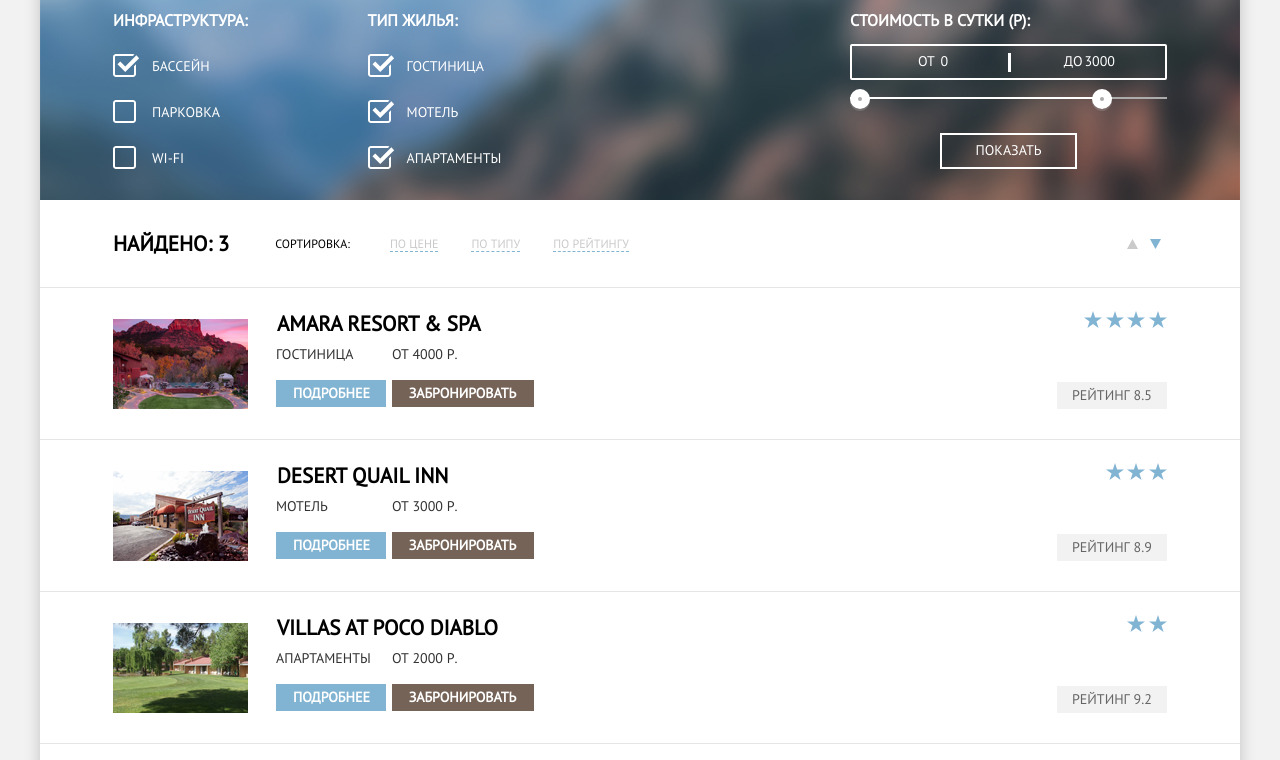
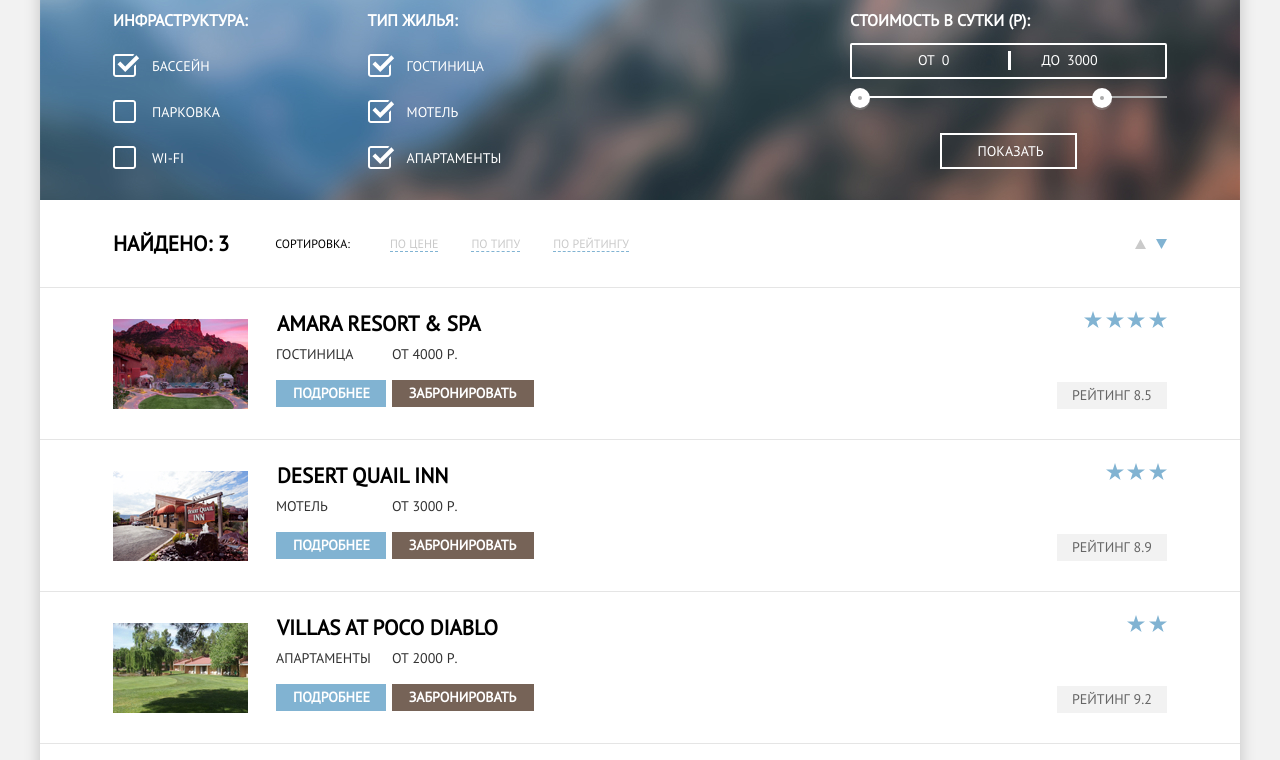
Before and after one commit to willykostet/1359281-sedona-28, a plain HTML site: page hotels.html in a window 1280 px wide. Shown: the part 73-833 px from the top of the page. Drawn offline with Linux system fonts and the light colour scheme.

Commit message:
12 июля

```diff
--- a/css/style.css
+++ b/css/style.css
@@ -264,6 +264,7 @@ img {
 }
 .bottom-reason h3 {
   display: inline-block;
+  vertical-align: middle;
   width: 150px;
   font-weight: bold;
   font-size: 21px;
@@ -279,6 +280,7 @@ img {
 }
 .reason h3 {
   display: inline-block;
+  vertical-align: middle;
   width: 150px;
   font-weight: bold;
   font-size: 21px;
@@ -312,7 +314,7 @@ img {
   outline: none;
   text-transform: uppercase;
   padding: 30px 125px;
-  padding-left: 135px;
+  padding-left: 128px;
   padding-top: 29px;
   display: block;
   background-color: var(--basic-russet);
@@ -505,7 +507,8 @@ img {
   margin: 0 auto;
   cursor: pointer;
   padding: 0;
-  margin-top: 33px;
+  margin-top: 35px;
+  padding-left: 4px;
   width: 137px;
   height: 36px;
   border: 2px solid #ffffff;
@@ -684,14 +687,19 @@ p.legend {
 .from {
   padding-left: 16px;
 }
+
 .range input {
-  display: none;
+  width: 50px;
+  background: inherit;
+  border: none;
+  color: inherit;
+  margin-left: 5px;
 }
 .from-zero {
   position: relative;
 }
 .range-from-to label {
-  margin-right: 2px;
+  display: flex;
 }
 .from-zero:after {
   content: "";
@@ -767,9 +775,11 @@ p.legend {
   padding: 30px 73px;
 }
 .up-dir {
+  cursor: pointer;
   fill: #cacaca;
   background: inherit;
   border: 0;
+  margin-right: 10px;
 }
 .up-dir:hover,
 .up-dir:focus {
@@ -780,6 +790,7 @@ p.legend {
   fill: var(--basic-niagara);
 }
 .down-dir {
+  cursor: pointer;
   fill: var(--basic-niagara);
   background: inherit;
   border: 0;
--- a/hotels.html
+++ b/hotels.html
@@ -118,10 +118,10 @@
             <p class="legend">Стоимость в сутки (Р):</p>
             <div class="range-from-to">
               <div class="from">
-              <label for='from-label' class="from-zero"> От </label><input name='from-label' type='text'>0</input>
+              <label for='from-input' class="from-zero"> От<input name='from-input' id='to-input' type='text' value='0'></input></label>
             </div>
             <div class="to">
-              <label for='to-label'>До</label><input name='to-label' id='from-label' type='text'>3000</input>
+              <label for='to-input'>До<input name='to-label' id='to-input' type='text' value='3000'></input></label>
             </div>
             </div>
             <div class="slider">
@@ -173,7 +173,7 @@
             </ul>
           </div>
           <div class="sorting-buttons">
-            <button class="up-dir" type="button">
+            <a class="up-dir" type="button">
               <svg
                 xmlns="http://www.w3.org/2000/svg"
                 width="11"
@@ -182,8 +182,8 @@
               >
                 <path d="M5.5 0L0 10h11z" />
               </svg>
-            </button>
-            <button class="down-dir" type="button">
+            </a>
+            <a class="down-dir" type="button">
               <svg
                 xmlns="http://www.w3.org/2000/svg"
                 width="11"
@@ -192,7 +192,7 @@
               >
                 <path d="M5.5 10L0 0h11" />
               </svg>
-            </button>
+            </a>
           </div>
         </div>
         <ul class="hotels-list">
```
